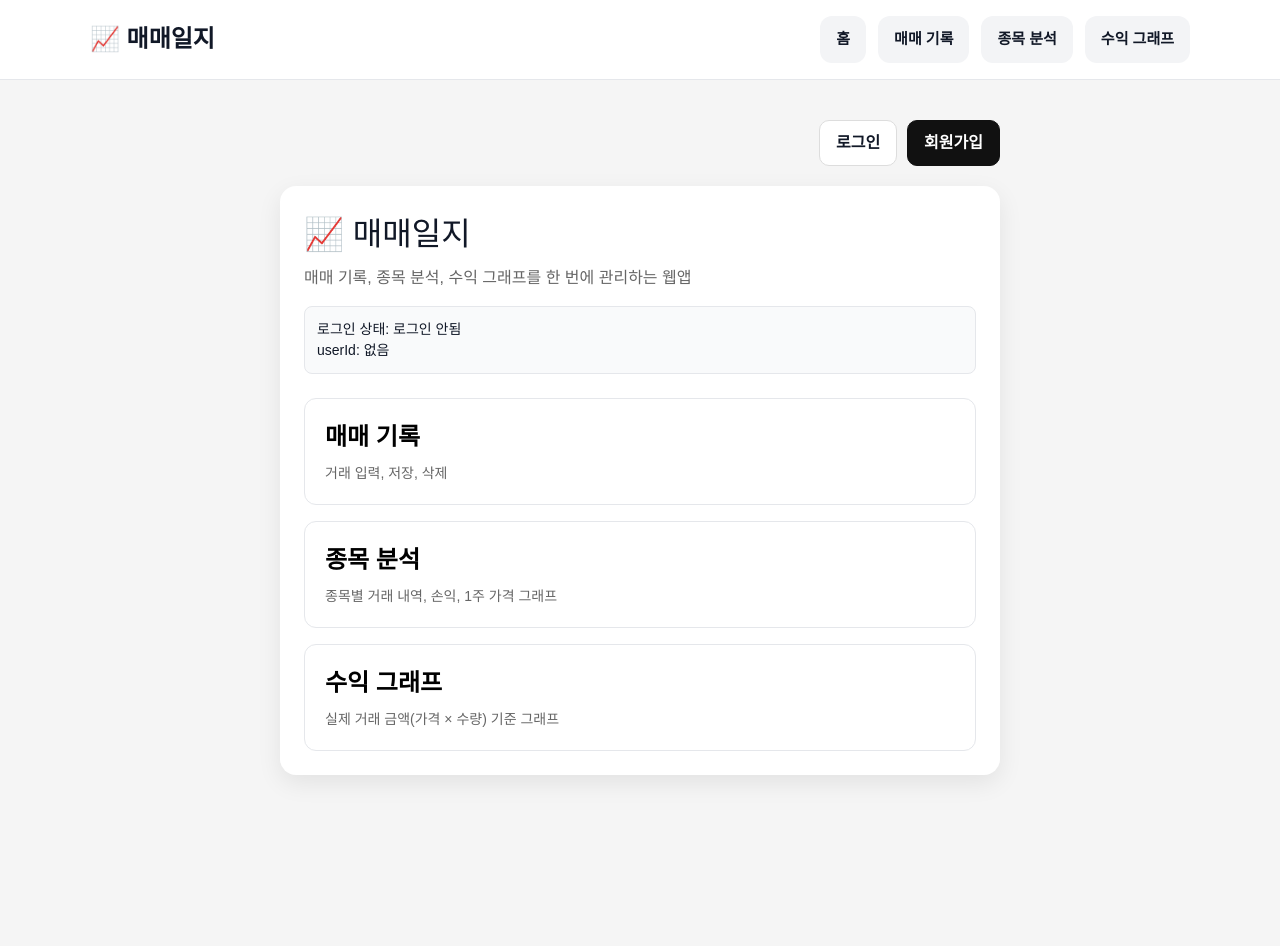
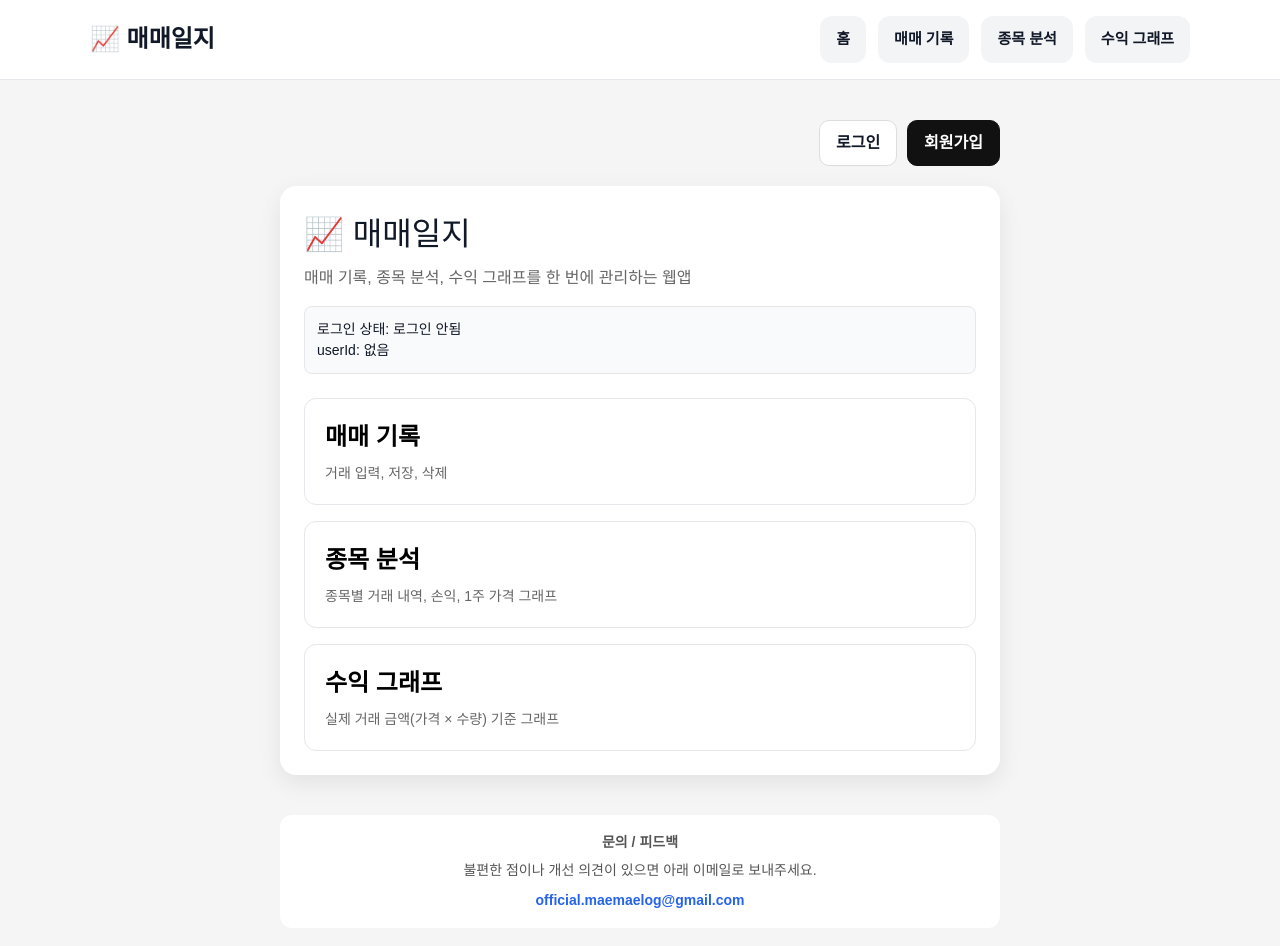
Before and after one commit to gim950104-lang/trading-journal, a Next.js app: page / in a window 1280 px wide. Shown: the top 946 px of the page. Before the commit the page ends 880 px from the top, so only its background shows below. Built offline with nearby package versions, Linux system fonts and the light colour scheme; no server answers.

Commit message:
문의 기능 추가

```diff
--- a/app/page.tsx
+++ b/app/page.tsx
@@ -176,6 +176,40 @@ export default async function Home() {
           </a>
         </div>
       </div>
+
+      {/* 🔥 문의 박스 추가 */}
+      <div
+        style={{
+          maxWidth: 720,
+          margin: "40px auto 0 auto",
+          padding: "16px 20px",
+          backgroundColor: "white",
+          borderRadius: 12,
+          textAlign: "center",
+          fontSize: "14px",
+          color: "#555",
+          lineHeight: 1.6,
+        }}
+      >
+        <div style={{ fontWeight: "bold", marginBottom: 6 }}>
+          문의 / 피드백
+        </div>
+        <div>
+          불편한 점이나 개선 의견이 있으면 아래 이메일로 보내주세요.
+        </div>
+        <a
+          href="mailto:official.maemaelog@gmail.com"
+          style={{
+            display: "inline-block",
+            marginTop: 8,
+            color: "#2563eb",
+            textDecoration: "none",
+            fontWeight: "bold",
+          }}
+        >
+          official.maemaelog@gmail.com
+        </a>
+      </div>
     </div>
   );
 }
```
